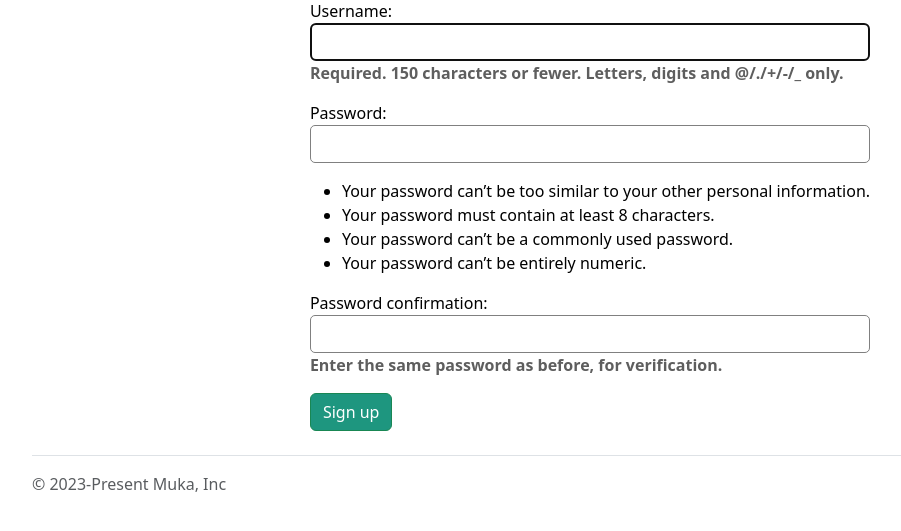
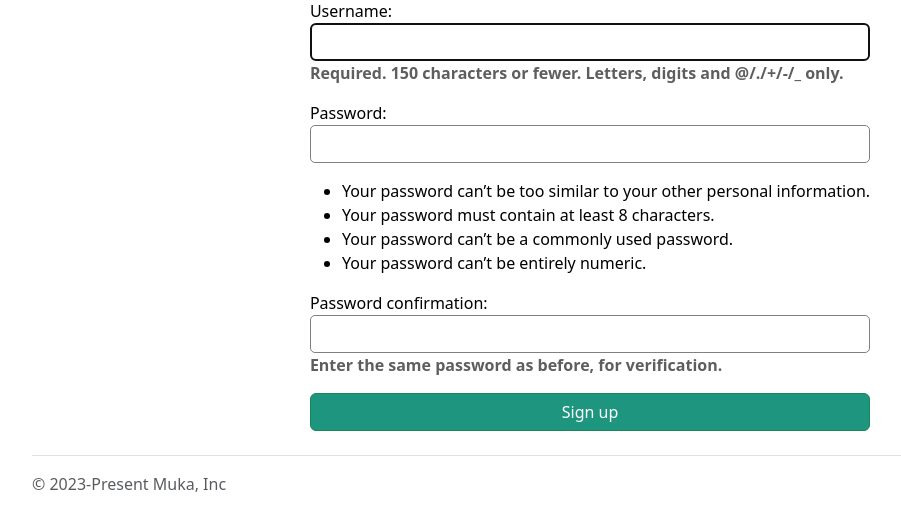
Before and after one commit to Muka-is-home/api, a Django app: page /muka/signup in a window 1280 px wide. Shown: the part 111-642 px from the top of the page, without its empty margins (50-951 px from the left). Run offline with Django 4.2, Linux system fonts and the light colour scheme; parts of the project's set-up code (start-up, migrations or seed data) failed here and were passed over.

Commit message:
Update signup.html

```diff
--- a/templates/adminapp/signup.html
+++ b/templates/adminapp/signup.html
@@ -7,7 +7,7 @@
       <div class="custom-form">
         {{ form.as_p }}
       </div>
-      <button type="submit" class="btn btn-success" style="width:100/%">Sign up</button>
+      <button type="submit" class="btn btn-success" style="width:100%">Sign up</button>
     </form>
   </div>
 </div>
```
